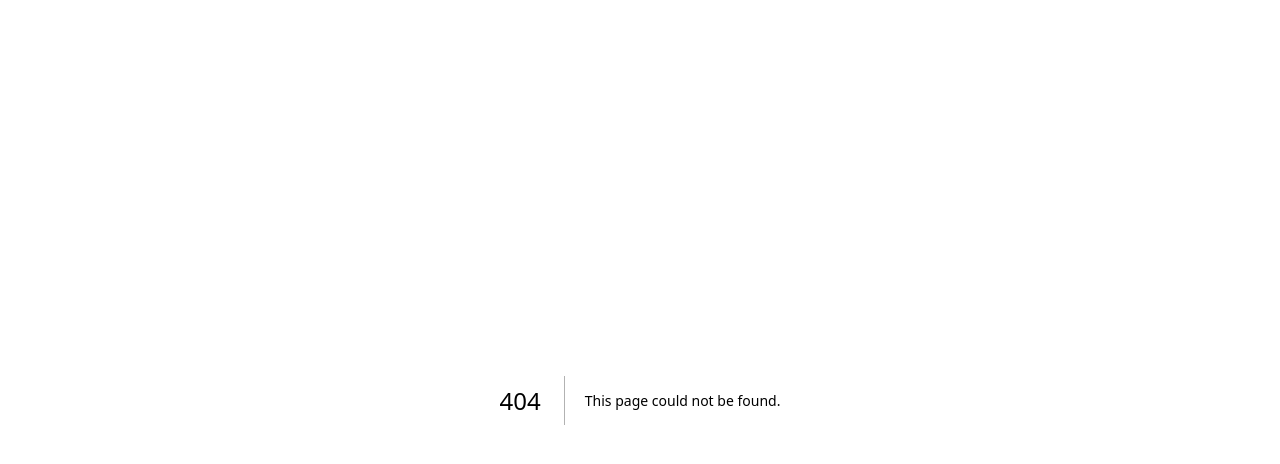
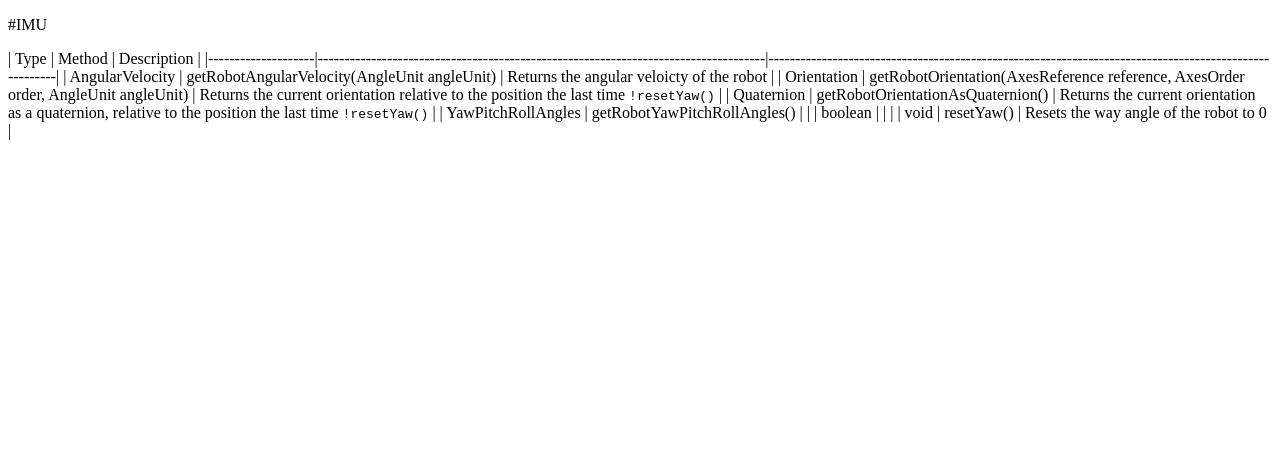
Before and after one commit to Jellyfish4654/JellyDoc, a Next.js app: page /JellyDocs/api-reference/imu in a window 1280 px wide. Before the commit this address had no page. Shown: the top 464 px of the page. Built offline with nearby package versions, Linux system fonts and the light colour scheme.

Commit message:
Create imu.mdx

```diff
--- /dev/null
+++ b/pages/api-reference/imu.mdx
@@ -0,0 +1,10 @@
+#IMU
+
+| Type               | Method                                                                             | Description                                                                                           |
+|--------------------|------------------------------------------------------------------------------------|-------------------------------------------------------------------------------------------------------|
+| AngularVelocity    | getRobotAngularVelocity(AngleUnit angleUnit)                                       | Returns the angular veloicty of the robot                                                             |
+| Orientation        | getRobotOrientation(AxesReference reference, AxesOrder order, AngleUnit angleUnit) | Returns the current orientation relative to the position the last time `!resetYaw()`                  |
+| Quaternion         | getRobotOrientationAsQuaternion()                                                  | Returns the current orientation as a quaternion, relative to the position the last time `!resetYaw()` |
+| YawPitchRollAngles | getRobotYawPitchRollAngles()                                                       |                                                                                                       |
+| boolean            |                                                                                    |                                                                                                       |
+| void               | resetYaw()                                                                         | Resets the way angle of the robot to 0                                                                |
```
